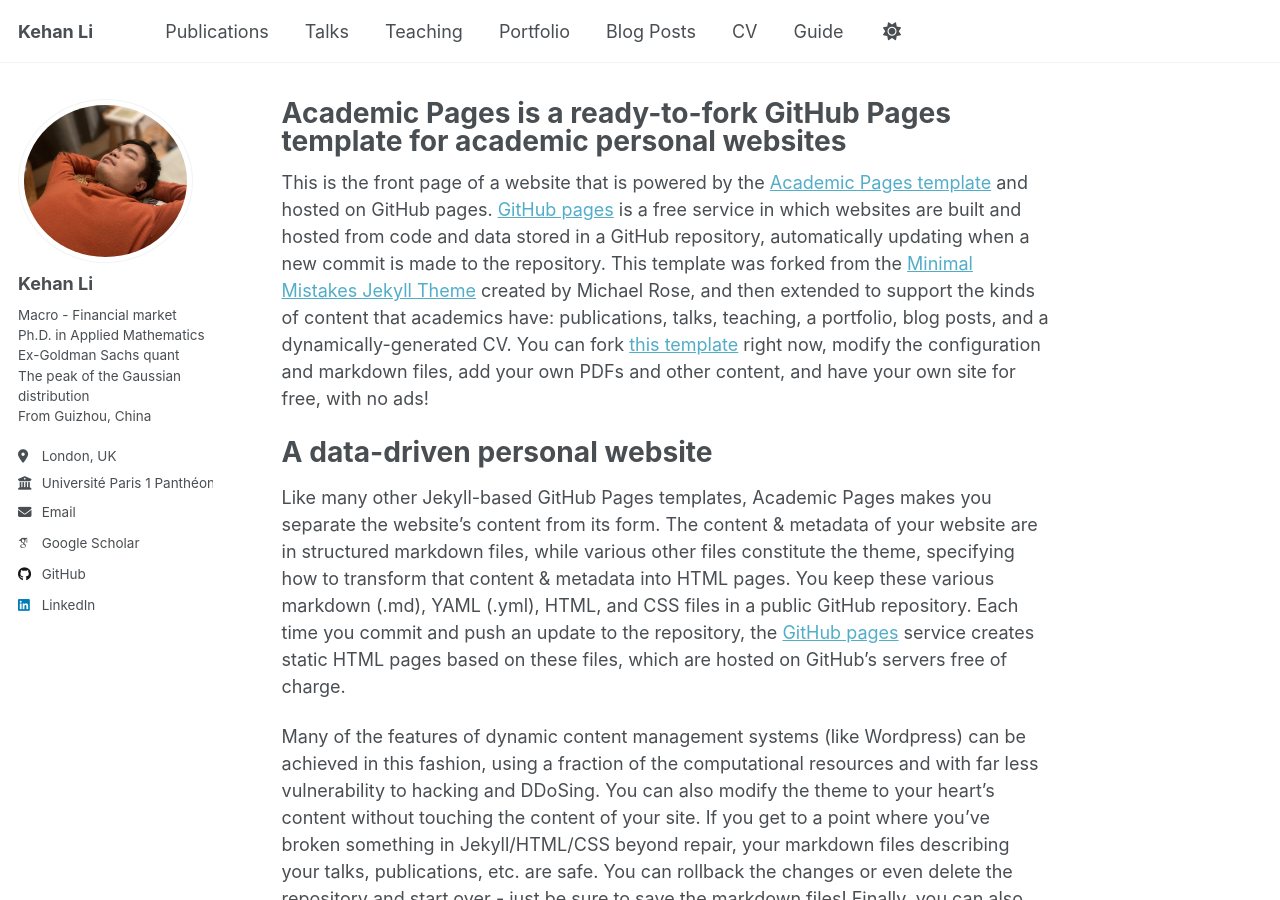
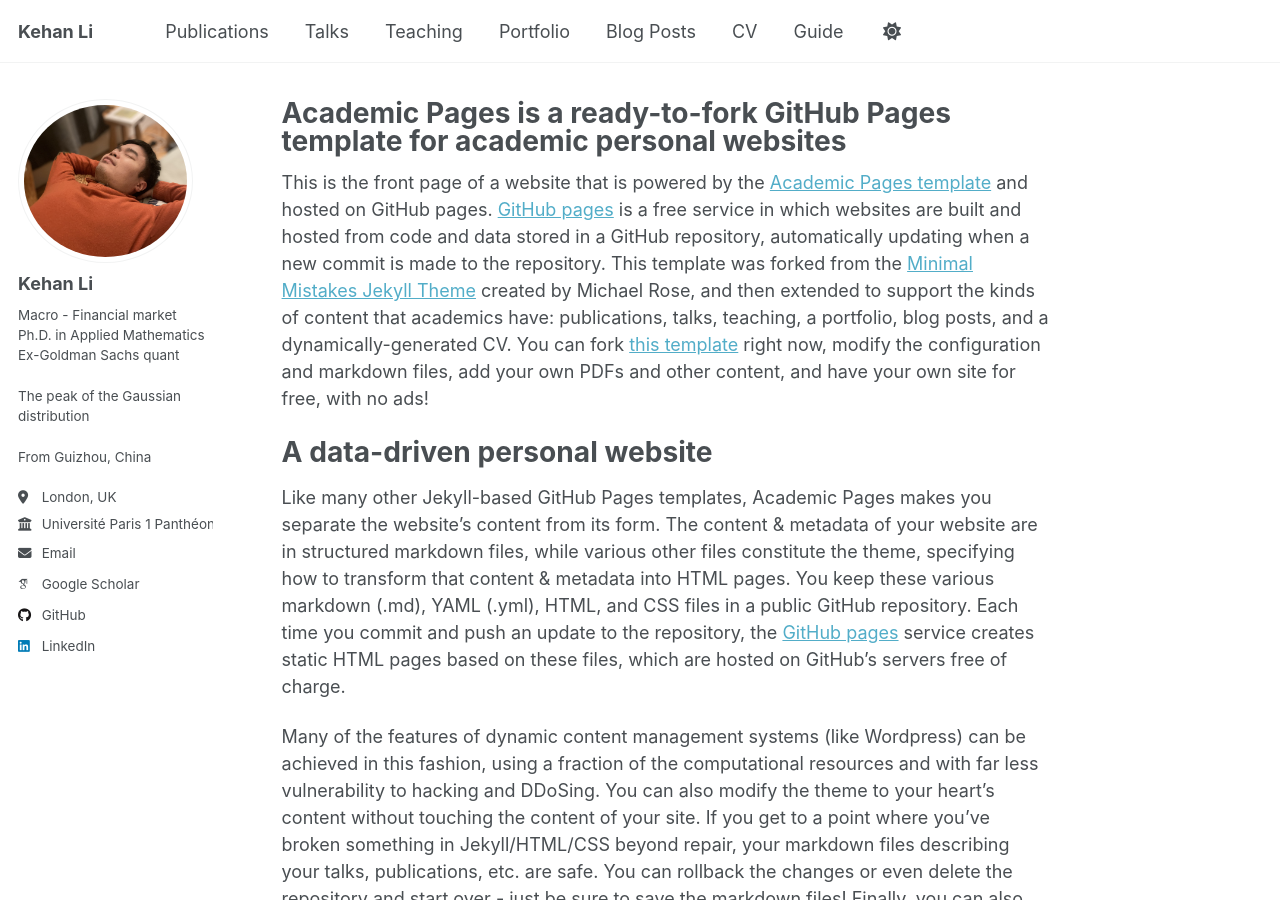
Before and after one commit to KehanLi-1123/KehanLi.github.io, a Jekyll site: the page built from _pages/about.md, in a window 1280 px wide and 900 px high. Built offline with Jekyll 4.4.1, drawn with Linux system fonts in a browser that asks for light colours; some web fonts are replaced.

```diff
--- a/_config.yml
+++ b/_config.yml
@@ -25,7 +25,7 @@ author:
   avatar           : "profile.png"
   name             : "Kehan Li"
   pronouns         : # example: "she/her"
-  bio              : "Macro - Financial market<br>Ph.D. in Applied Mathematics<br>Ex-Goldman Sachs quant<br>The peak of the Gaussian distribution<br>From Guizhou, China"
+  bio              : "Macro - Financial market<br>Ph.D. in Applied Mathematics<br>Ex-Goldman Sachs quant<br><br>The peak of the Gaussian distribution<br><br>From Guizhou, China"
   location         : "London, UK"
   employer         : "Université Paris 1 Panthéon-Sorbonne"
   uri              : # URL
```
